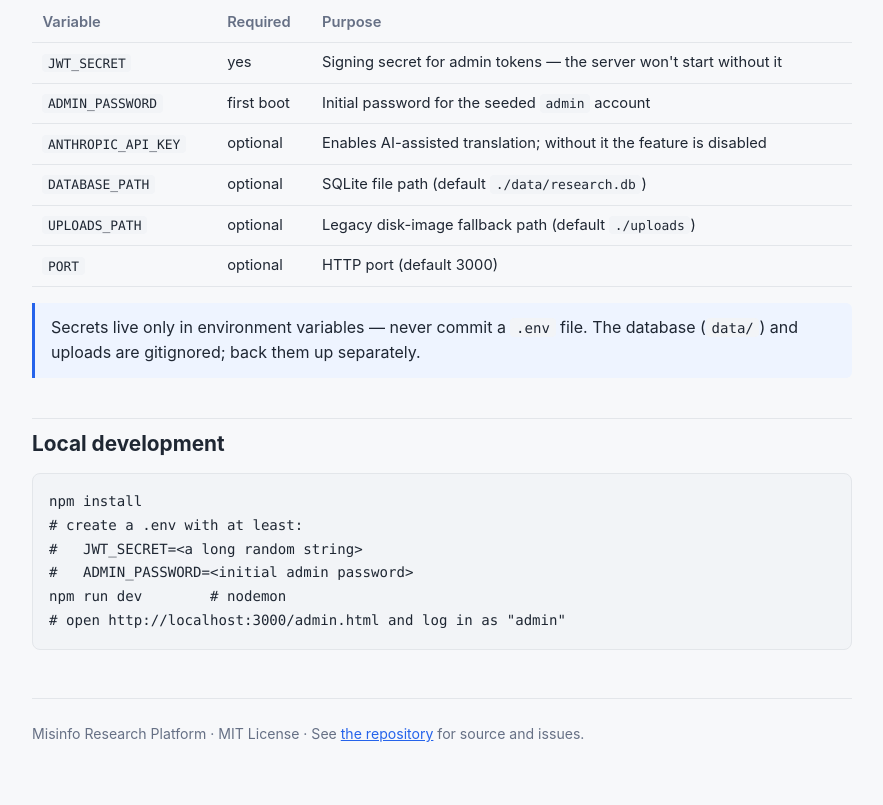
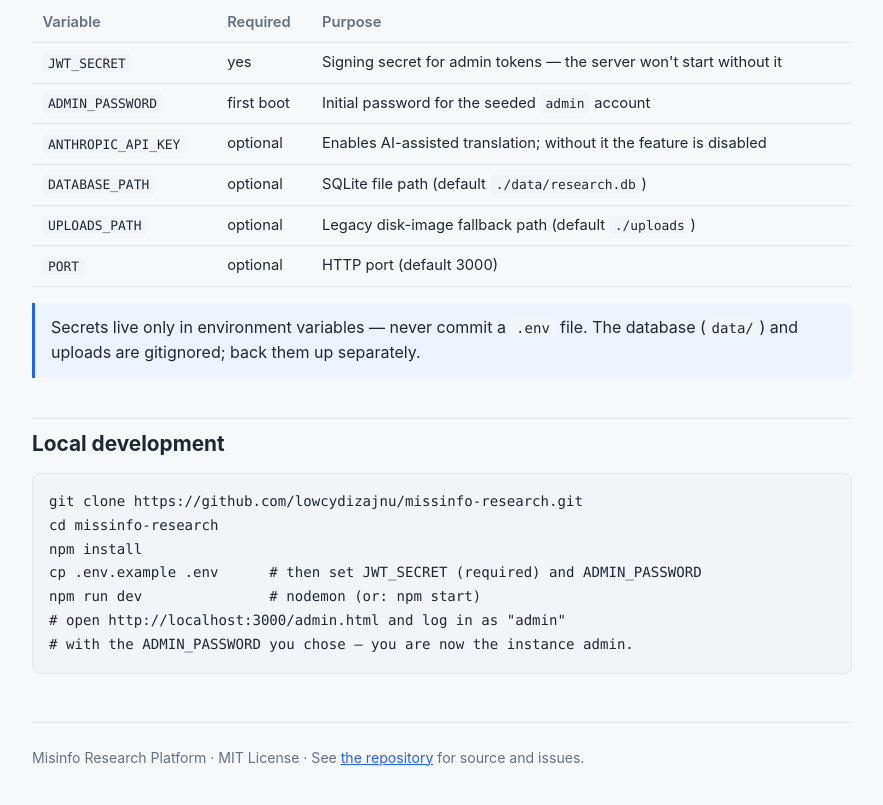
Before and after one commit to lowcydizajnu/missinfo-research, a website: page public/docs.html in a window 1280 px wide. Shown: the part 3759-4564 px from the top of the page, without its empty margins (198-1081 px from the left). Drawn offline with Linux system fonts and the light colour scheme.

Commit message:
Docs: self-hosting quick-start + .env.example
Make standing up your own instance obvious for anyone cloning the repo:
- .env.example — copy-to-.env template with JWT_SECRET generation hint,
  ADMIN_PASSWORD, and optional ANTHROPIC_API_KEY
- README "Run your own instance": clone → cp .env.example .env → set
  JWT_SECRET + ADMIN_PASSWORD → npm start → log in as admin (you become
  the instance administrator) → create researcher accounts
- docs.html local-dev snippet mirrors the same flow

```diff
--- a/public/docs.html
+++ b/public/docs.html
@@ -138,12 +138,13 @@
 <div class="note">Secrets live only in environment variables — never commit a <code>.env</code> file. The database (<code>data/</code>) and uploads are gitignored; back them up separately.</div>
 
 <h2 id="dev">Local development</h2>
-<pre><code>npm install
-# create a .env with at least:
-#   JWT_SECRET=&lt;a long random string&gt;
-#   ADMIN_PASSWORD=&lt;initial admin password&gt;
-npm run dev        # nodemon
-# open http://localhost:3000/admin.html and log in as "admin"</code></pre>
+<pre><code>git clone https://github.com/lowcydizajnu/missinfo-research.git
+cd missinfo-research
+npm install
+cp .env.example .env      # then set JWT_SECRET (required) and ADMIN_PASSWORD
+npm run dev               # nodemon (or: npm start)
+# open http://localhost:3000/admin.html and log in as "admin"
+# with the ADMIN_PASSWORD you chose — you are now the instance admin.</code></pre>
 
 <footer>
   Misinfo Research Platform · MIT License · See <a href="https://github.com/lowcydizajnu/missinfo-research">the repository</a> for source and issues.
```
Also changed, not shown: README.md, 1 other file.
